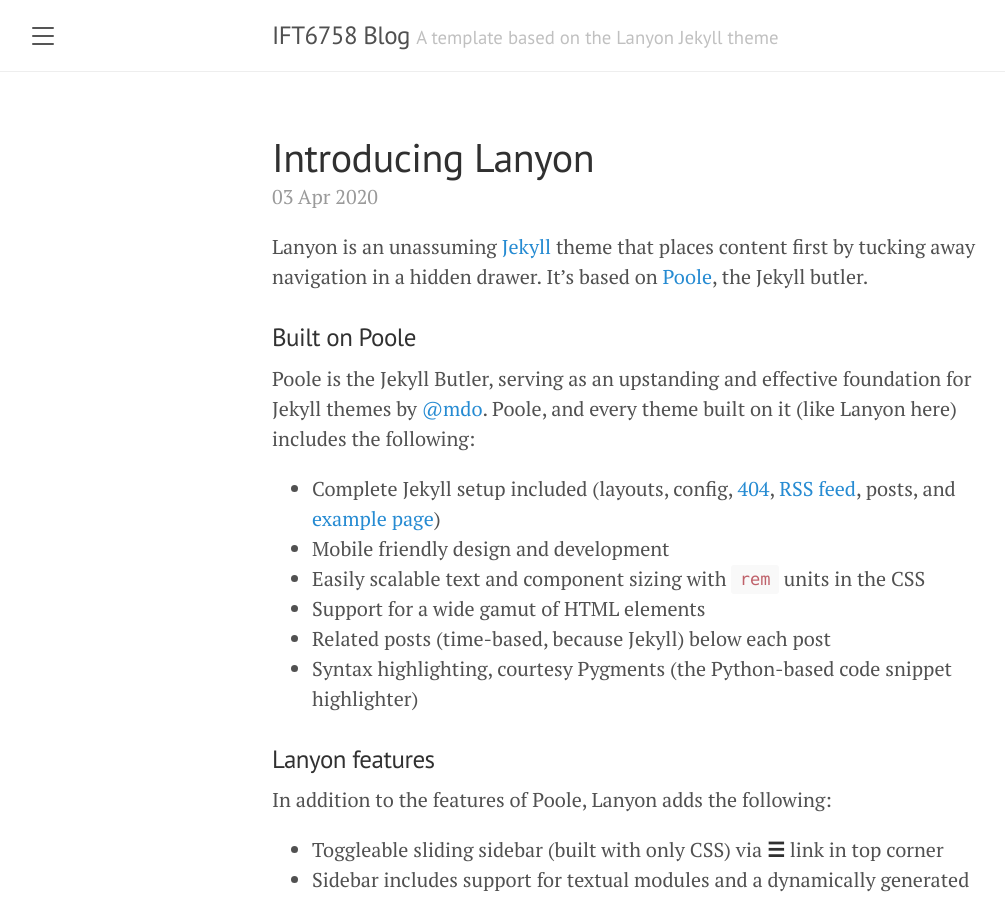
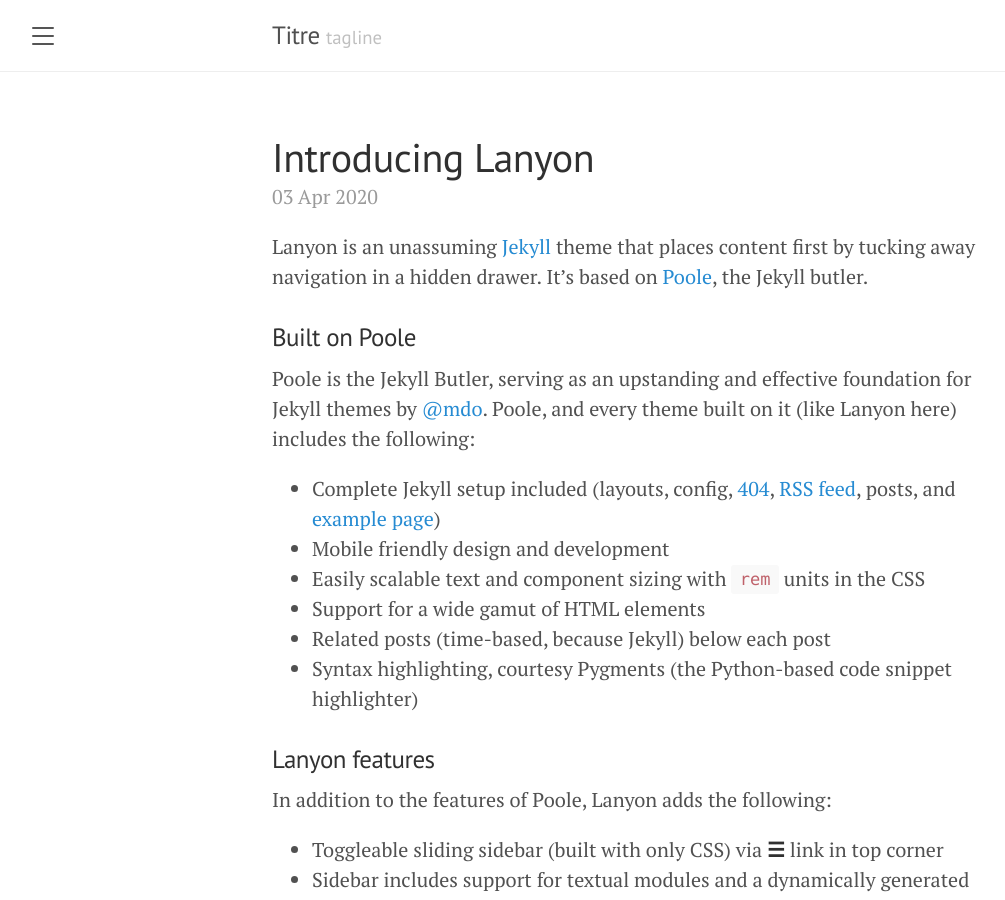
Before and after one commit to udem-ift6758/blogpost-template, a Jekyll site: the page built from index.html, in a window 1280 px wide and 900 px high. Shown: the whole window, without its empty margins (8-1013 px from the left). Built offline with Jekyll 4.4.1, drawn with Linux system fonts in a browser that asks for light colours; the list of posts is cut into pages by our own code.

Commit message:
Update _config.yml

```diff
--- a/_config.yml
+++ b/_config.yml
@@ -1,7 +1,7 @@
 # Setup
-title:               IFT6758 Blog
-tagline:             'A template based on the Lanyon Jekyll theme'
-description:         'fhdfhdhkjfhdgjkhdfkjdhgkfdgfdjkgdhgkjfhdgdgjk'
+title:               Titre
+tagline:             'tagline'
+description:         'description'
 url:                 https://julien-hebert-doutreloux.github.io/Project-Blog-IFT6758-A23/
 baseurl:             ''
 paginate:            5
```
